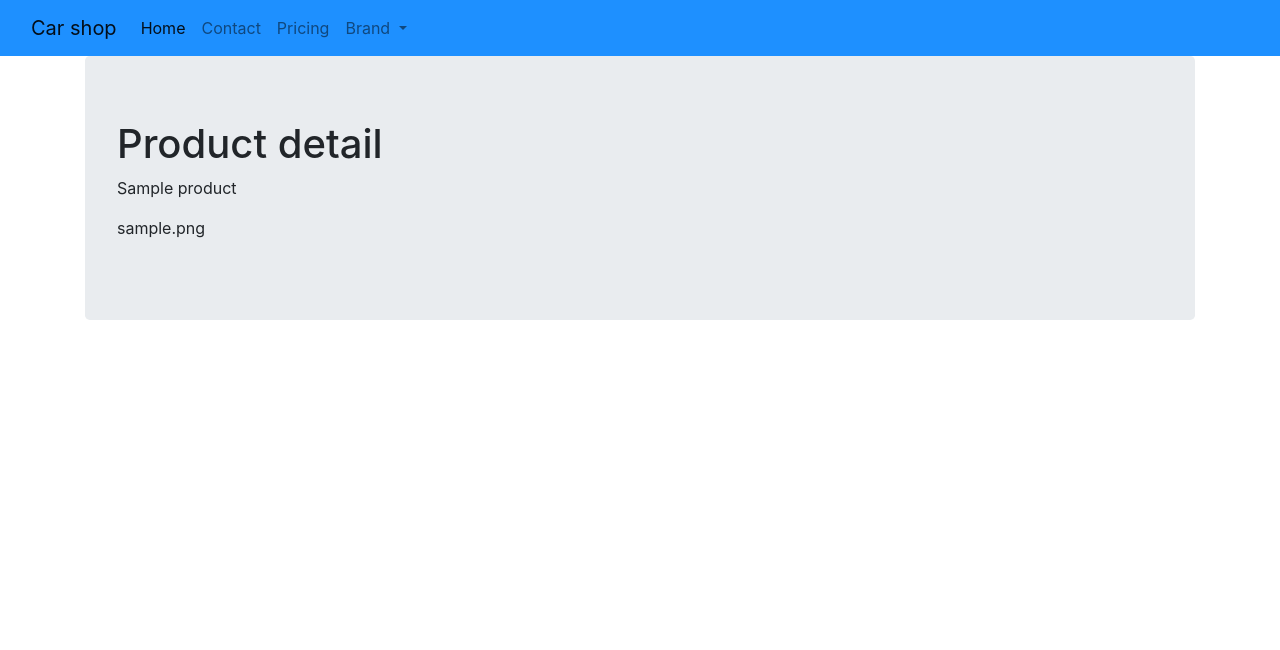
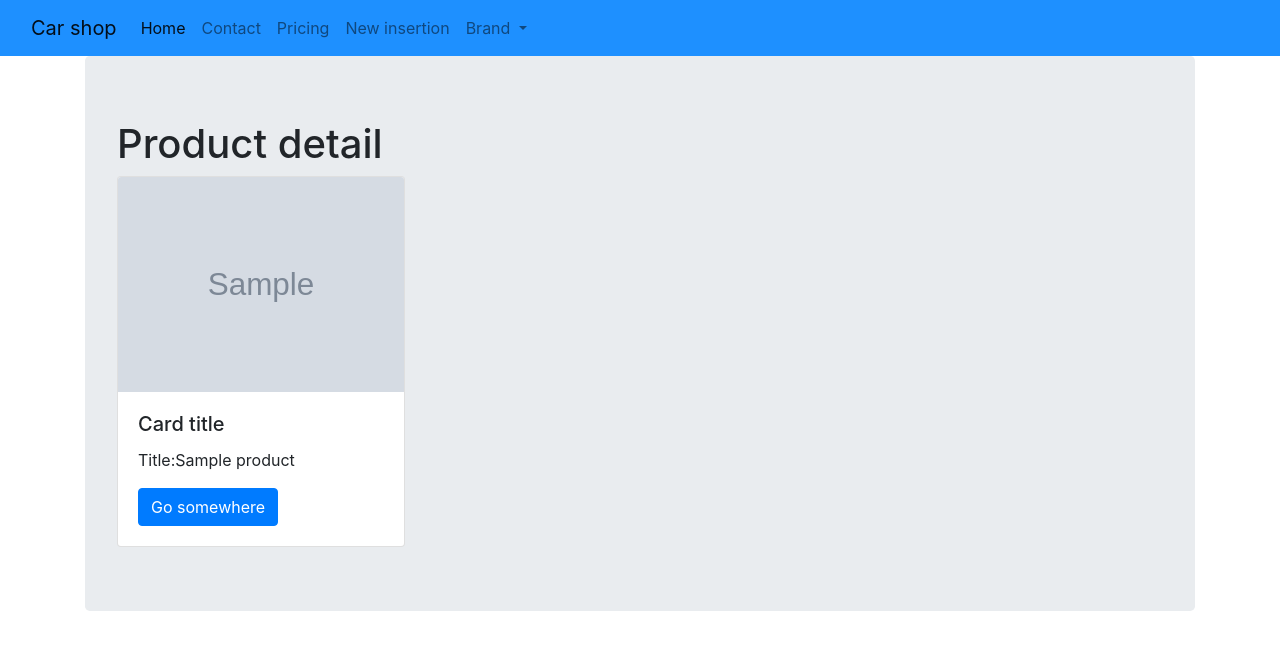
Before and after one commit to PaliVaj/e-shop, a Django app: page /1/ in a window 1280 px wide. Shown: the top 650 px of the page. Run offline with Django 3.2, Linux system fonts and the light colour scheme; tables that the repository leaves empty hold one stand-in row (values such as "Sample post"); grey boxes marked "Sample" are stand-in pictures; some libraries are stand-ins or nearby versions.

Commit message:
new templates

```diff
--- a/templates/base.html
+++ b/templates/base.html
@@ -1,4 +1,4 @@
-{% load static %}
+{% load static  %}
 
 <html {% if LANGUAGE_CODE %}lang="{{ LANGUAGE_CODE }}"{% endif %}>
 
@@ -16,20 +16,23 @@
 <body>
     <nav class="navbar navbar-expand-lg navbar-light" style="background-color: dodgerblue;">
       <div class="container-fluid">
-        <a class="navbar-brand" href="#">Car shop</a>
+        <a class="navbar-brand" href="{% url 'index' %}">Car shop</a>
         <button class="navbar-toggler" type="button" data-bs-toggle="collapse" data-bs-target="#navbarNavDropdown" aria-controls="navbarNavDropdown" aria-expanded="false" aria-label="Toggle navigation">
           <span class="navbar-toggler-icon"></span>
         </button>
         <div class="collapse navbar-collapse" id="navbarNavDropdown">
           <ul class="navbar-nav">
             <li class="nav-item">
-              <a class="nav-link active" aria-current="page" href="#">Home</a>
+              <a class="nav-link active" aria-current="page" href="{% url 'index' %}">Home</a>
             </li>
             <li class="nav-item">
               <a class="nav-link" href="#">Contact</a>
             </li>
             <li class="nav-item">
               <a class="nav-link" href="#">Pricing</a>
+            </li>
+            <li class="nav-item">
+                <a class="nav-link" href="{% url 'create' %}">New insertion </a>
             </li>
             <li class="nav-item dropdown">
               <a class="nav-link dropdown-toggle" href="#" id="navbarDropdownMenuLink" role="button" data-bs-toggle="dropdown" aria-expanded="false">
--- a/templates/productsdetail.html
+++ b/templates/productsdetail.html
@@ -1,10 +1,16 @@
 {% extends "base.html" %}
-
+{% load static %}
 {% block content %}
     <h1>Product detail</h1>
 
-        <p>{{ product.title }}</p>
-        <p>{{ product.image }}</p>
 
-    </ul>
+        <div class="card" style="width: 18rem;">
+            <img src="{{ product.image.url }}" class="card-img-top" alt="Tu ma byt obrazok">
+                <div class="card-body">
+                    <h5 class="card-title">Card title</h5>
+                    <p class="card-text">Title:{{ product.title }}</p>
+                    <a href="#" class="btn btn-primary">Go somewhere</a>
+                </div>
+        </div>
+
 {% endblock %}
```
